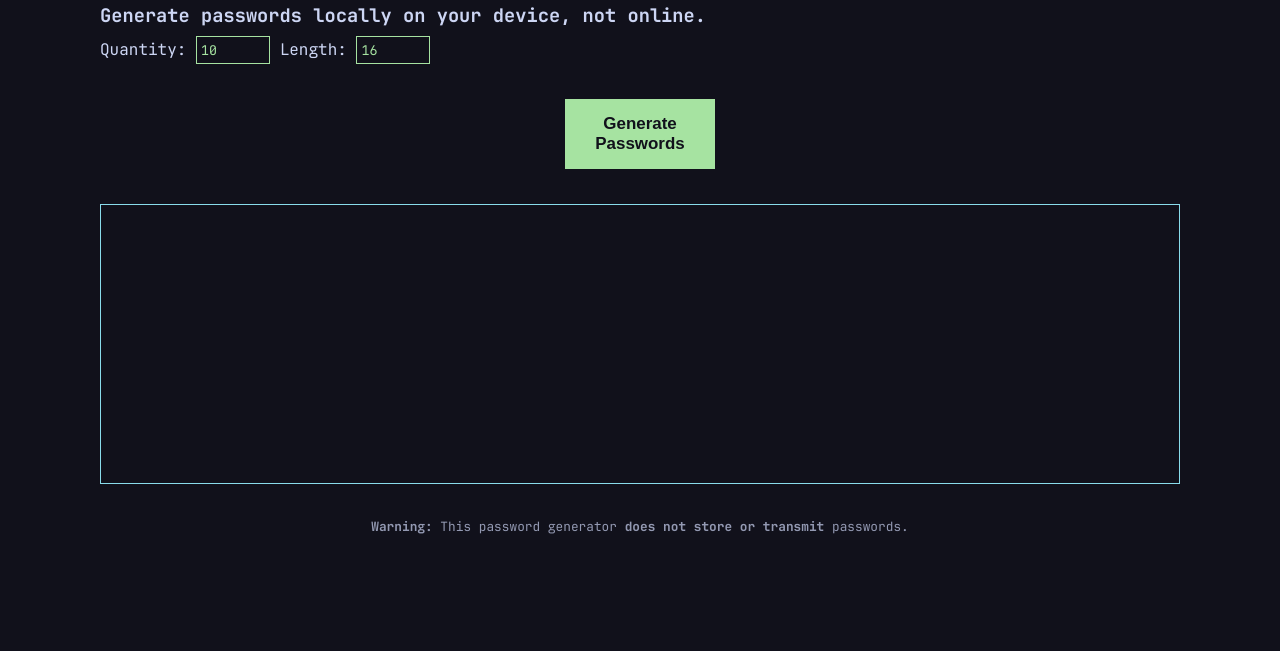
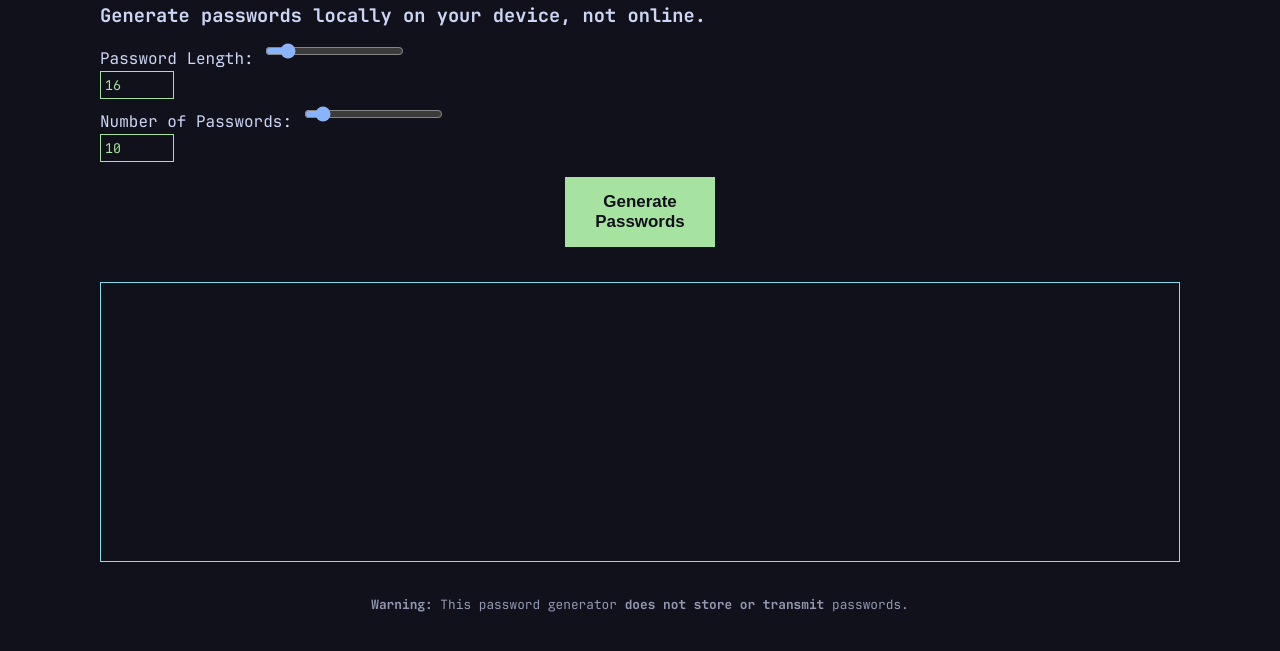
Before and after one commit to gabeweb/gabehoo, a plain HTML site: page passgen.html in a window 1280 px wide. Shown: the part 65-716 px from the top of the page. Drawn offline with Linux system fonts and the light colour scheme.

Commit message:
Add files via upload

```diff
--- a/passgen.html
+++ b/passgen.html
@@ -35,11 +35,19 @@
         align-items: initial;
         height: 280px;
         overflow-y: auto;
+        padding: 0px 4px 0px 4px;
       }
 
       div .password-box {
-        text-align: center;
+        text-align: justify;
         display: inline-block;
+      }
+
+      .password-box ol {
+        margin: 6px;
+        font-weight: normal;
+        font-size: 90%;
+        color: var(--white) !important;
       }
     </style>
     <script type="text/javascript" src="scripts/jquery.min.js"></script>
@@ -52,34 +60,66 @@
       <h3>Generate passwords locally on your device, not online.</h3>
 
       <div class="wrapper-pwd-gen">
-        <div class="options">
-            <label for="cantidad">Quantity:</label>
+        <form>
+          <div class="options">
+            <label for="length">Password Length:</label>
             <input
-              type="number"
-              id="cantidad"
-              min="5"
-              max="128"
-              value="10"
-              step="1"
-              class="password-input"
-            />
-            <label for="longitud">Length:</label>
-            <input
-              type="number"
-              id="longitud"
+              type="range"
+              id="lengthSlider"
               min="5"
               max="128"
               value="16"
-              step="1"
+              oninput="lengthNumber.value = lengthSlider.value"
+              class="password-input"
+            /><br />
+            <input
+              type="number"
+              id="lengthNumber"
+              min="5"
+              max="128"
+              value="16"
+              oninput="lengthSlider.value = lengthNumber.value"
+              class="password-input"
+            /><br />
+
+            <label for="count">Number of Passwords:</label>
+            <input
+              type="range"
+              id="countSlider"
+              min="5"
+              max="100"
+              value="10"
+              oninput="countNumber.value = countSlider.value"
+              class="password-input"
+            /><br />
+            <input
+              type="number"
+              id="countNumber"
+              min="5"
+              max="100"
+              value="10"
+              oninput="countSlider.value = countNumber.value"
               class="password-input"
             />
+          </div>
+
+          <button
+            type="button"
+            onclick="generatePasswords()"
+            class="generate-btn"
+          >
+            Generate Passwords
+          </button>
+        </form>
+
+        <div
+          id="passwords"
+          class="password-box"
+          contenteditable="true"
+          spellcheck="false"
+        >
+          <ol></ol>
         </div>
-
-        <button onclick="generarContrasenas()" class="generate-btn">
-          Generate Passwords
-        </button>
-
-          <div id="contrasenas" class="password-box" contenteditable="true" spellcheck="false"></div>
 
         <p id="small-print">
           <strong>Warning:</strong> This password generator
```
